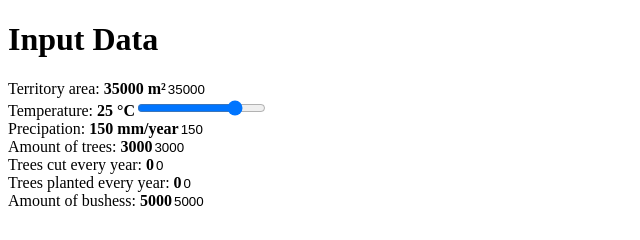
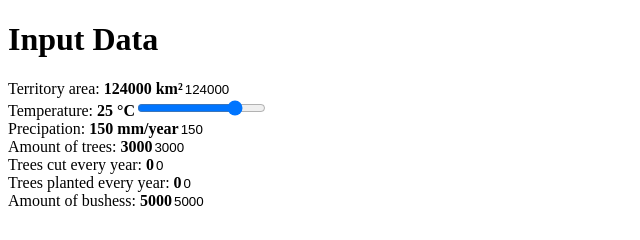
Before and after one commit to Unerty/desertification, a Gatsby site: page / in a window 1280 px wide. Shown: the full height of the page, 0-640 px from the left. Built offline with nearby package versions, Linux system fonts and the light colour scheme; Gatsby itself is replaced by a stand-in of ours.

Commit message:
Change m2 to km2

```diff
--- a/src/components/TerritoryInput.tsx
+++ b/src/components/TerritoryInput.tsx
@@ -8,9 +8,9 @@ interface IProps {
 
 const TerritoryInput = (props: IProps) =>
   <div className={"input-card"}>
-    <span>Territory area: <strong> {props.territory} m²</strong></span>
+    <span>Territory area: <strong> {props.territory} km²</strong></span>
     <input style={{ borderStyle: "unset", borderRadius: "10px" }}
-           type="number" id="territorySelector" name="territorySelector" min="0" max="2000000" step="1000" value={props.territory}
+           type="number" id="territorySelector" name="territorySelector" min="0" max="2000000" step="1" value={props.territory}
            onInput={(event) => props.onInput(event)}
            onChange={(event) => props.onInput(event)}
     />
--- a/src/pages/index.tsx
+++ b/src/pages/index.tsx
@@ -30,7 +30,7 @@ export default class extends React.Component<IProps, IState> {
   constructor(props: IProps, context: any) {
     super(props, context);
     this.state = {
-      territory: 35000, // Area of Mojave desert in square kilometres
+      territory: 124000, // Area of Mojave desert in square kilometres
       averageTemperature: 25, // Avg temp of Mojave Desert
       treeAmount: 3000,
       treeCutting: 0,
```
